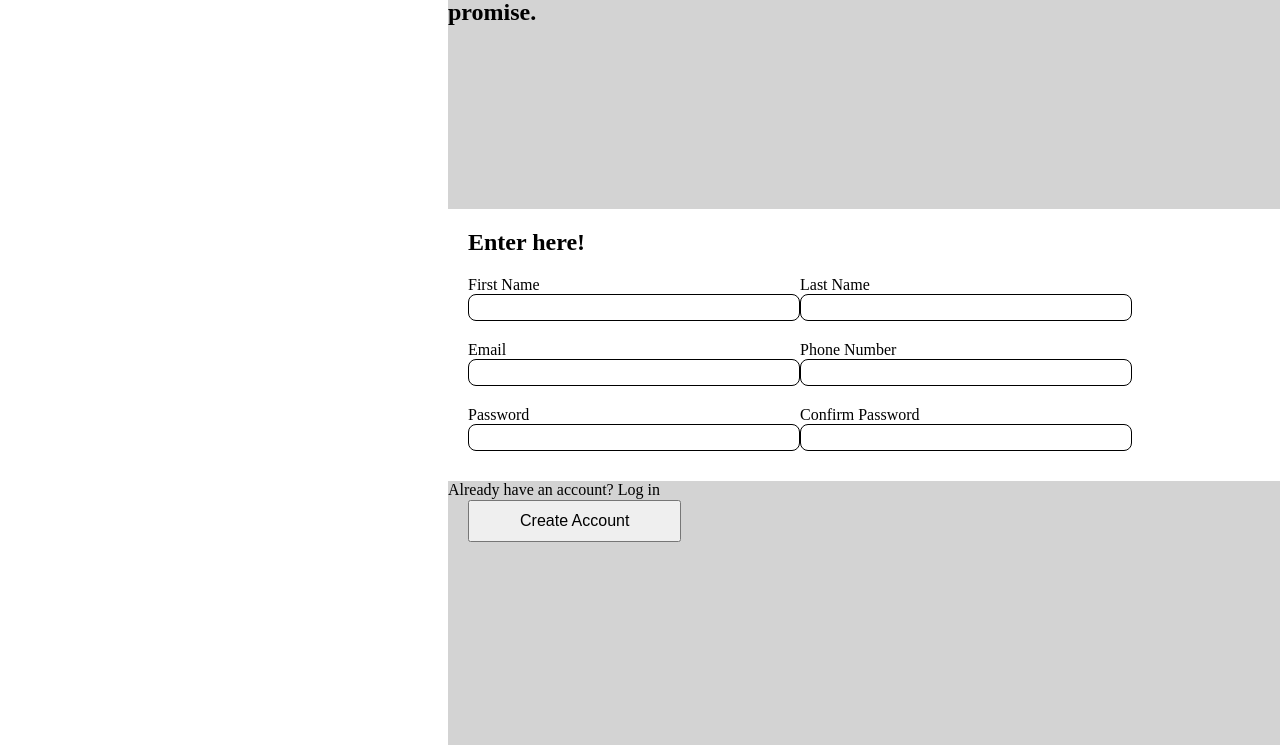
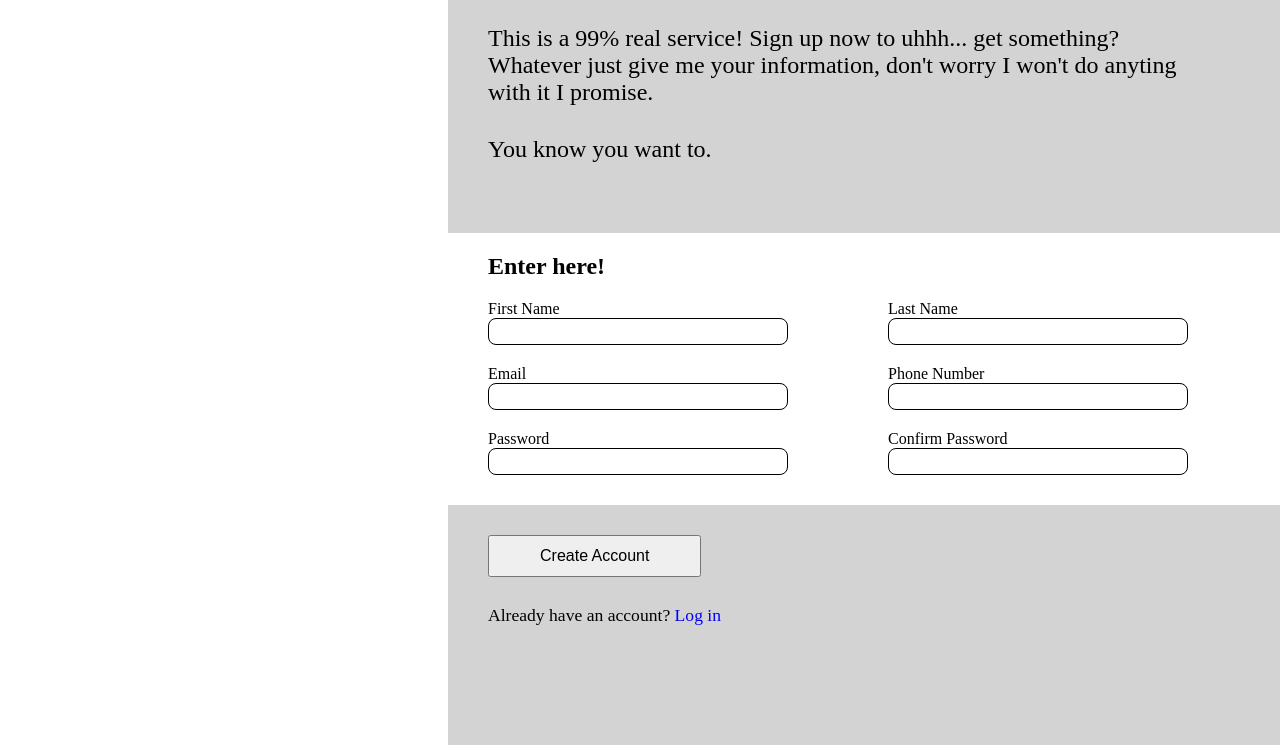
Before and after one commit to Osioyea/odin-sign-up-form, a plain HTML site: page index.html in a window 1280 px wide. Shown: the part 55-800 px from the top of the page. Drawn offline with Linux system fonts and the light colour scheme.

Commit message:
Add styling to text around form.

```diff
--- a/index.html
+++ b/index.html
@@ -15,11 +15,16 @@
       </div>
     </div>
     <div class="main">
-      <h2 class="hook">
-        This is a 99% real service! Sign up now to uhhh... get something?
-        Whatever just give me your personal information,
-        don't worry I won't do anyting with it I promise.
-      </h2>
+      <div class="hook">
+        <p class="message">
+          This is a 99% real service! Sign up now to uhhh... get something?
+          Whatever just give me your information,
+          don't worry I won't do anyting with it I promise.
+        </p>
+        <p class="message">
+          You know you want to.
+        </p>
+      </div>
       <div class="user-signup">
         <form>
           <h2 class="tagline">Enter here!</h2>
@@ -55,7 +60,9 @@
         </form>
       </div>
       <div class="user-login">
-        Already have an account? <span class="lie-check">Log in</span>
+        <div class="login-check">
+          Already have an account? <span class="lie-check">Log in</span>
+        </div>
       </div>
   </div>
   </div>
--- a/styles.css
+++ b/styles.css
@@ -21,7 +21,19 @@
 
 .hook, .user-login{
   background-color: lightgrey;
-  height: 33vh;
+  padding: 40px;
+  width: 65vw;
+}
+
+.hook{
+  height: 36vh;
+  padding-top: 10vh;
+}
+
+.message{
+  max-width: 700px;
+  margin-bottom: 30px;
+  font-size: 1.5rem;
 }
 
 .user-signup{
@@ -29,7 +41,8 @@
 }
 
 form{
-  padding: 20px;
+  padding: 20px 40px;
+  padding-right: 0;
   height: 100%;
 }
 
@@ -41,14 +54,14 @@ form{
   justify-content: space-between;
   display: flex;
   flex-wrap: wrap;
-  padding-right: 10vw;
   gap: 20px 0px;
+  max-width: 700px;
 }
 
 p{
   display: flex;
   flex-direction: column;
-  max-width: 350px;
+  max-width: 300px;
   flex: 1 1 50%;
 }
 
@@ -72,6 +85,23 @@ input:focus{
 button{
   position: absolute;
   font-size: 1rem;
-  margin-top: 49px;
+  margin-top: 60px;
   padding: 10px 50px;
 }
+
+.user-login{
+  height: 30vh;
+}
+
+.login-check{
+  margin-top: 60px;
+  font-size: 1.1rem;
+}
+
+.lie-check{
+  color: blue;
+}
+
+.lie-check:hover{
+  color: darkblue;
+}
```
